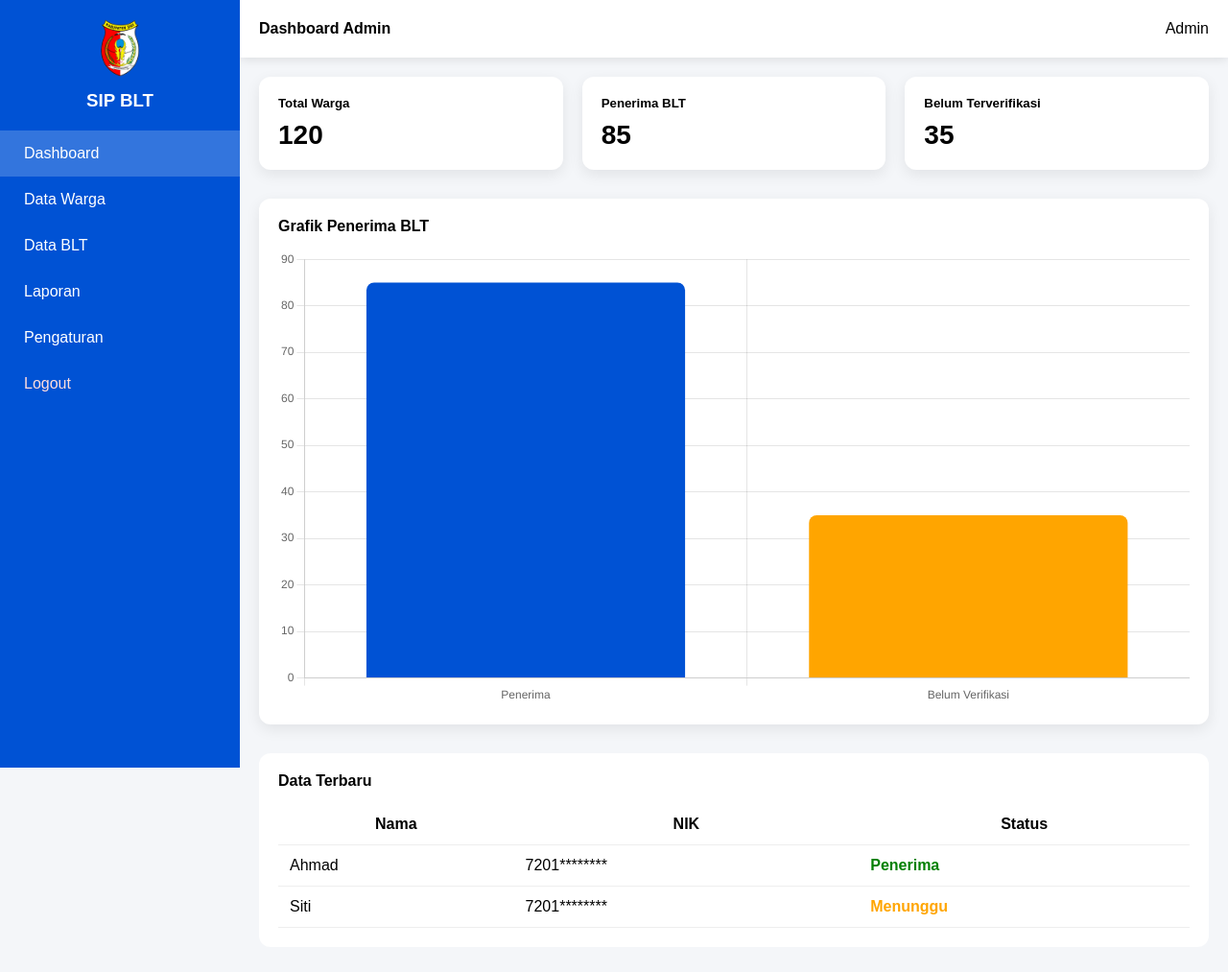
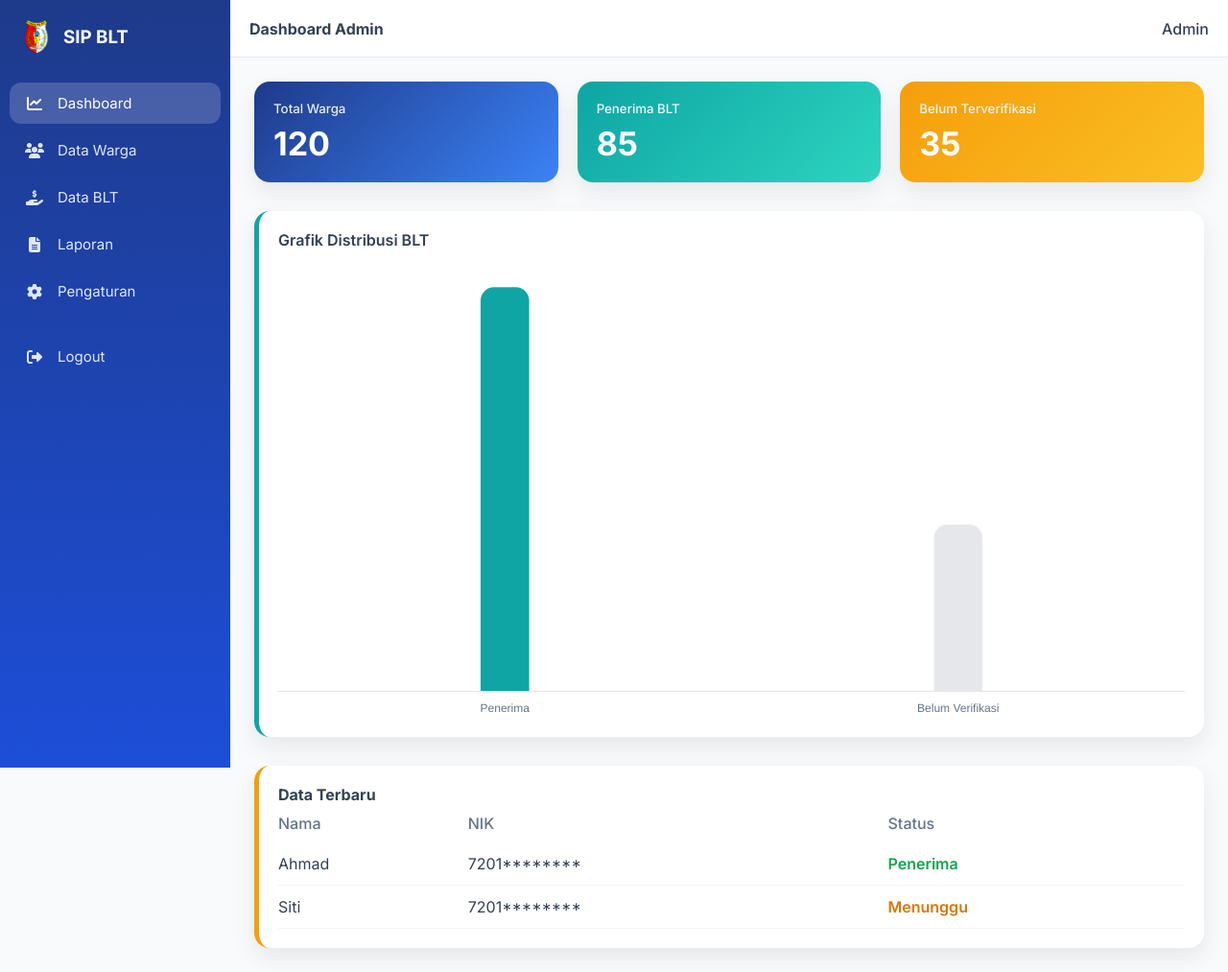
Before and after one commit to rhmatttswannn/SIP_BLT_DesaMpanau, a plain HTML site: page LoginView/dashboard/dashboard.html in a window 1280 px wide. Shown: the whole page at 96% size. Drawn offline with nearby package versions, Linux system fonts and the light colour scheme; files whose address does not match are found by name.

Commit message:
update dasboard

```diff
--- a/LoginView/dashboard/dashboard.css
+++ b/LoginView/dashboard/dashboard.css
@@ -2,68 +2,96 @@
     margin: 0;
     padding: 0;
     box-sizing: border-box;
-    font-family: 'Poppins', sans-serif;
+    font-family: 'Inter', sans-serif;
 }
 
 body {
     display: flex;
-    background: #f4f6f9;
+    background: #F8FAFC;
+    color: #334155;
 }
 
-/* SIDEBAR */
+/* ===== SIDEBAR ===== */
 .sidebar {
-    width: 250px;
+    width: 240px;
     height: 100vh;
-    background: #0052D4;
+    background: linear-gradient(180deg, #1E3A8A, #1D4ED8);
     color: white;
     position: fixed;
-    transition: 0.3s;
 }
 
 .sidebar-header {
-    text-align: center;
+    display: flex;
+    align-items: center;
+    gap: 10px;
     padding: 20px;
+    font-weight: 700;
 }
 
 .sidebar-header img {
-    width: 60px;
-    margin-bottom: 10px;
+    width: 36px;
 }
 
 .menu {
     list-style: none;
+    padding: 10px;
 }
 
 .menu li {
-    padding: 15px 25px;
+    display: flex;
+    align-items: center;
+    gap: 14px;
+    padding: 12px 16px;
+    border-radius: 12px;
+    margin-bottom: 6px;
     cursor: pointer;
-    transition: 0.3s;
+    color: #E0E7FF;
+    transition: 0.25s ease;
+    font-size: 15px;
+}
+
+.menu li i {
+    font-size: 16px;
+    min-width: 20px;
+    text-align: center;
+}
+
+.menu li span {
+    flex: 1;
 }
 
 .menu li:hover,
 .menu .active {
-    background: rgba(255,255,255,0.2);
+    background: rgba(255,255,255,0.18);
+    color: #ffffff;
 }
 
 .logout {
-    color: #ffdddd;
+    margin-top: 25px;
+    color: #FECACA;
 }
 
-/* MAIN */
+.logout:hover {
+    background: rgba(239,68,68,0.25);
+    color: #ffffff;
+}
+
+
+/* ===== MAIN ===== */
 .main {
-    margin-left: 250px;
+    margin-left: 240px;
     width: 100%;
 }
 
-/* NAVBAR */
+/* ===== NAVBAR ===== */
 .navbar {
     height: 60px;
-    background: white;
+    background: #ffffff;
     padding: 0 20px;
     display: flex;
     align-items: center;
     justify-content: space-between;
-    box-shadow: 0 2px 10px rgba(0,0,0,0.1);
+    border-bottom: 1px solid #E5E7EB;
 }
 
 .menu-toggle {
@@ -72,12 +100,16 @@ body {
     cursor: pointer;
 }
 
-/* CONTENT */
-.content {
-    padding: 20px;
+.profile span {
+    font-weight: 500;
 }
 
-/* CARDS */
+/* ===== CONTENT ===== */
+.content {
+    padding: 25px;
+}
+
+/* ===== CARDS ===== */
 .cards {
     display: grid;
     grid-template-columns: repeat(auto-fit, minmax(220px, 1fr));
@@ -85,65 +117,94 @@ body {
 }
 
 .card {
-    background: white;
     padding: 20px;
-    border-radius: 12px;
-    box-shadow: 0 5px 15px rgba(0,0,0,0.08);
+    border-radius: 16px;
+    color: white;
+    box-shadow: 0 10px 25px rgba(0,0,0,0.08);
+}
+
+.card h5 {
+    font-weight: 500;
+    opacity: 0.9;
 }
 
 .card p {
-    font-size: 28px;
-    font-weight: bold;
-    margin-top: 10px;
+    font-size: 34px;
+    font-weight: 700;
+    margin-top: 8px;
 }
 
-/* CHART */
+/* Card Colors */
+.card-blue {
+    background: linear-gradient(135deg, #1E3A8A, #3B82F6);
+}
+
+.card-teal {
+    background: linear-gradient(135deg, #0EA5A4, #2DD4BF);
+}
+
+.card-orange {
+    background: linear-gradient(135deg, #F59E0B, #FBBF24);
+}
+
+/* ===== CHART ===== */
 .chart-box {
-    background: white;
+    background: #ffffff;
     margin-top: 30px;
     padding: 20px;
-    border-radius: 12px;
-    box-shadow: 0 5px 15px rgba(0,0,0,0.08);
+    border-radius: 16px;
+    box-shadow: 0 10px 25px rgba(0,0,0,0.08);
+    border-left: 5px solid #0EA5A4;
 }
 
 .chart-box h4 {
     margin-bottom: 15px;
+    font-weight: 600;
 }
 
-
-/* TABLE */
+/* ===== TABLE ===== */
 .table-box {
-    background: white;
+    background: #ffffff;
     margin-top: 30px;
     padding: 20px;
-    border-radius: 12px;
+    border-radius: 16px;
+    box-shadow: 0 10px 25px rgba(0,0,0,0.08);
+    border-left: 5px solid #F59E0B;
 }
 
 table {
     width: 100%;
     border-collapse: collapse;
-    margin-top: 15px;
+    margin-top: 10px;
 }
 
-th, td {
-    padding: 12px;
-    border-bottom: 1px solid #eee;
+th {
+    text-align: left;
+    color: #64748B;
+    font-weight: 500;
+    padding-bottom: 10px;
+}
+
+td {
+    padding: 12px 0;
+    border-bottom: 1px solid #F1F5F9;
 }
 
 .success {
-    color: green;
-    font-weight: bold;
+    color: #16A34A;
+    font-weight: 600;
 }
 
 .warning {
-    color: orange;
-    font-weight: bold;
+    color: #D97706;
+    font-weight: 600;
 }
 
-/* RESPONSIVE */
+/* ===== RESPONSIVE ===== */
 @media(max-width: 768px){
     .sidebar {
-        left: -250px;
+        left: -240px;
+        transition: 0.3s;
     }
 
     .sidebar.active {
--- a/LoginView/dashboard/dashboard.html
+++ b/LoginView/dashboard/dashboard.html
@@ -4,6 +4,16 @@
     <meta charset="UTF-8">
     <meta name="viewport" content="width=device-width, initial-scale=1.0">
     <title>Dashboard Admin • SIP BLT</title>
+
+    <link rel="stylesheet" href="https://cdnjs.cloudflare.com/ajax/libs/font-awesome/6.5.1/css/all.min.css">
+
+
+    <!-- Google Font -->
+    <link href="https://fonts.googleapis.com/css2?family=Inter:wght@300;400;500;600;700&display=swap" rel="stylesheet">
+
+    <!-- Chart JS -->
+    <script src="https://cdn.jsdelivr.net/npm/chart.js"></script>
+
     <link rel="stylesheet" href="dashboard.css">
 </head>
 <body>
@@ -15,17 +25,36 @@
         <h3>SIP BLT</h3>
     </div>
 
-    <ul class="menu">
-        <li class="active">Dashboard</li>
-        <li>Data Warga</li>
-        <li>Data BLT</li>
-        <li>Laporan</li>
-        <li>Pengaturan</li>
-        <li class="logout">Logout</li>
-    </ul>
+<ul class="menu">
+    <li class="active">
+        <i class="fa-solid fa-chart-line"></i>
+        <span>Dashboard</span>
+    </li>
+    <li>
+        <i class="fa-solid fa-users"></i>
+        <span>Data Warga</span>
+    </li>
+    <li>
+        <i class="fa-solid fa-hand-holding-dollar"></i>
+        <span>Data BLT</span>
+    </li>
+    <li>
+        <i class="fa-solid fa-file-lines"></i>
+        <span>Laporan</span>
+    </li>
+    <li>
+        <i class="fa-solid fa-gear"></i>
+        <span>Pengaturan</span>
+    </li>
+    <li class="logout">
+        <i class="fa-solid fa-right-from-bracket"></i>
+        <span>Logout</span>
+    </li>
+</ul>
+
 </aside>
 
-<!-- MAIN CONTENT -->
+<!-- MAIN -->
 <div class="main">
 
     <!-- NAVBAR -->
@@ -42,15 +71,15 @@
 
         <!-- STAT CARDS -->
         <div class="cards">
-            <div class="card">
+            <div class="card card-blue">
                 <h5>Total Warga</h5>
                 <p>120</p>
             </div>
-            <div class="card">
+            <div class="card card-teal">
                 <h5>Penerima BLT</h5>
                 <p>85</p>
             </div>
-            <div class="card">
+            <div class="card card-orange">
                 <h5>Belum Terverifikasi</h5>
                 <p>35</p>
             </div>
@@ -58,10 +87,9 @@
 
         <!-- CHART -->
         <div class="chart-box">
-            <h4>Grafik Penerima BLT</h4>
+            <h4>Grafik Distribusi BLT</h4>
             <canvas id="bltChart"></canvas>
         </div>
-
 
         <!-- TABLE -->
         <div class="table-box">
@@ -92,7 +120,6 @@
     </section>
 </div>
 
-<script src="https://cdn.jsdelivr.net/npm/chart.js"></script>
 <script src="dashboard.js"></script>
 </body>
 </html>
--- a/LoginView/dashboard/dashboard.js
+++ b/LoginView/dashboard/dashboard.js
@@ -1,10 +1,12 @@
+// SIDEBAR TOGGLE
 const toggle = document.querySelector('.menu-toggle');
 const sidebar = document.querySelector('.sidebar');
 
-toggle.addEventListener('click', () => {
+toggle.onclick = () => {
     sidebar.classList.toggle('active');
-});
+};
 
+// CHART MODERN MINIMALIS
 const ctx = document.getElementById('bltChart');
 
 if (ctx) {
@@ -13,25 +15,24 @@ if (ctx) {
         data: {
             labels: ['Penerima', 'Belum Verifikasi'],
             datasets: [{
-                label: 'Jumlah Warga',
                 data: [85, 35],
-                backgroundColor: [
-                    '#0052D4',
-                    '#FFA500'
-                ],
-                borderRadius: 8
+                backgroundColor: ['#0EA5A4', '#E5E7EB'],
+                borderRadius: 14,
+                barThickness: 50
             }]
         },
         options: {
             responsive: true,
             plugins: {
-                legend: {
-                    display: false
-                }
+                legend: { display: false }
             },
             scales: {
+                x: {
+                    grid: { display: false },
+                    ticks: { color: '#64748B' }
+                },
                 y: {
-                    beginAtZero: true
+                    display: false
                 }
             }
         }
```
